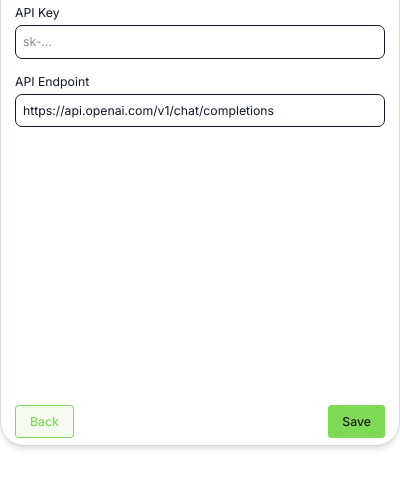
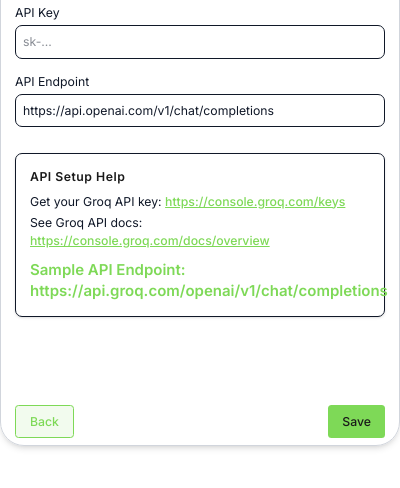
Before and after one commit to lele-maxwell/chatbot-extension, a browser extension: page popup.html in a window 400 px wide. Both pictures are taken after a click on the button 372 px from the left and 31 px from the top of the page. Shown: the part 74-562 px from the top of the page. Drawn offline with Linux system fonts and the light colour scheme.

Commit message:
feat(settings): polish API setup help, improve endpoint visibility, and update Groq guidance

```diff
--- a/popup.html
+++ b/popup.html
@@ -484,6 +484,16 @@
                 value="https://api.openai.com/v1/chat/completions" />
         </div>
 
+        <!-- API Setup Help Section -->
+        <div class="rounded-lg border border-green-300 bg-green-50 dark:bg-gray-800 p-4 mb-4 text-sm shadow-sm" style="margin-top: 12px;">
+          <div class="font-semibold mb-2 text-lg" style="color:#1A1A1A; letter-spacing:0.5px;">API Setup Help</div>
+          <ul style="margin-bottom: 10px;">
+            <li style="margin-bottom: 4px;">Get your Groq API key: <a href="https://console.groq.com/keys" target="_blank" style="color:#7ED957;text-decoration:underline;font-weight:500;">https://console.groq.com/keys</a></li>
+            <li>See Groq API docs: <a href="https://console.groq.com/docs/overview" target="_blank" style="color:#7ED957;text-decoration:underline;font-weight:500;">https://console.groq.com/docs/overview</a></li>
+          </ul>
+          <div style="color:#7ED957; font-size:15px; font-weight:600; margin-top:8px;">Sample API Endpoint: https://api.groq.com/openai/v1/chat/completions</div>
+        </div>
+
         <div class="mt-auto flex justify-between">
             <button id="backToChat" class="back-btn px-4 py-2 rounded">Back</button>
             <button id="saveBtn" class="save-btn px-4 py-2 rounded">Save</button>
--- a/popup.js
+++ b/popup.js
@@ -133,9 +133,8 @@
   promptDiv.style.fontSize = '16px';
   promptDiv.innerHTML = `
     <div style="font-size:22px; margin-bottom:8px;">🔑 API Key Required</div>
-    <div style="margin-bottom:14px;">To use MaxAiChat, please add your OpenAI-compatible API key and endpoint.<br>Click below to open settings.</div>
+    <div style="margin-bottom:14px;">To use MaxAiChat, please add your API key and endpoint.<br>Click below to open settings.</div>
     <button id="openSettingsFromPrompt" style="background:#7ED957;color:#1A1A1A;font-weight:600;padding:10px 22px;border:none;border-radius:8px;cursor:pointer;font-size:15px;">Open Settings</button>
-    <div style="margin-top:10px;font-size:13px;color:#555;">Don’t have an API key? <a href='https://platform.openai.com/account/api-keys' target='_blank' style='color:#7ED957;text-decoration:underline;'>Get one here</a>.</div>
   `;
   chatDiv.appendChild(promptDiv);
   document.getElementById('openSettingsFromPrompt').onclick = () => {
```
